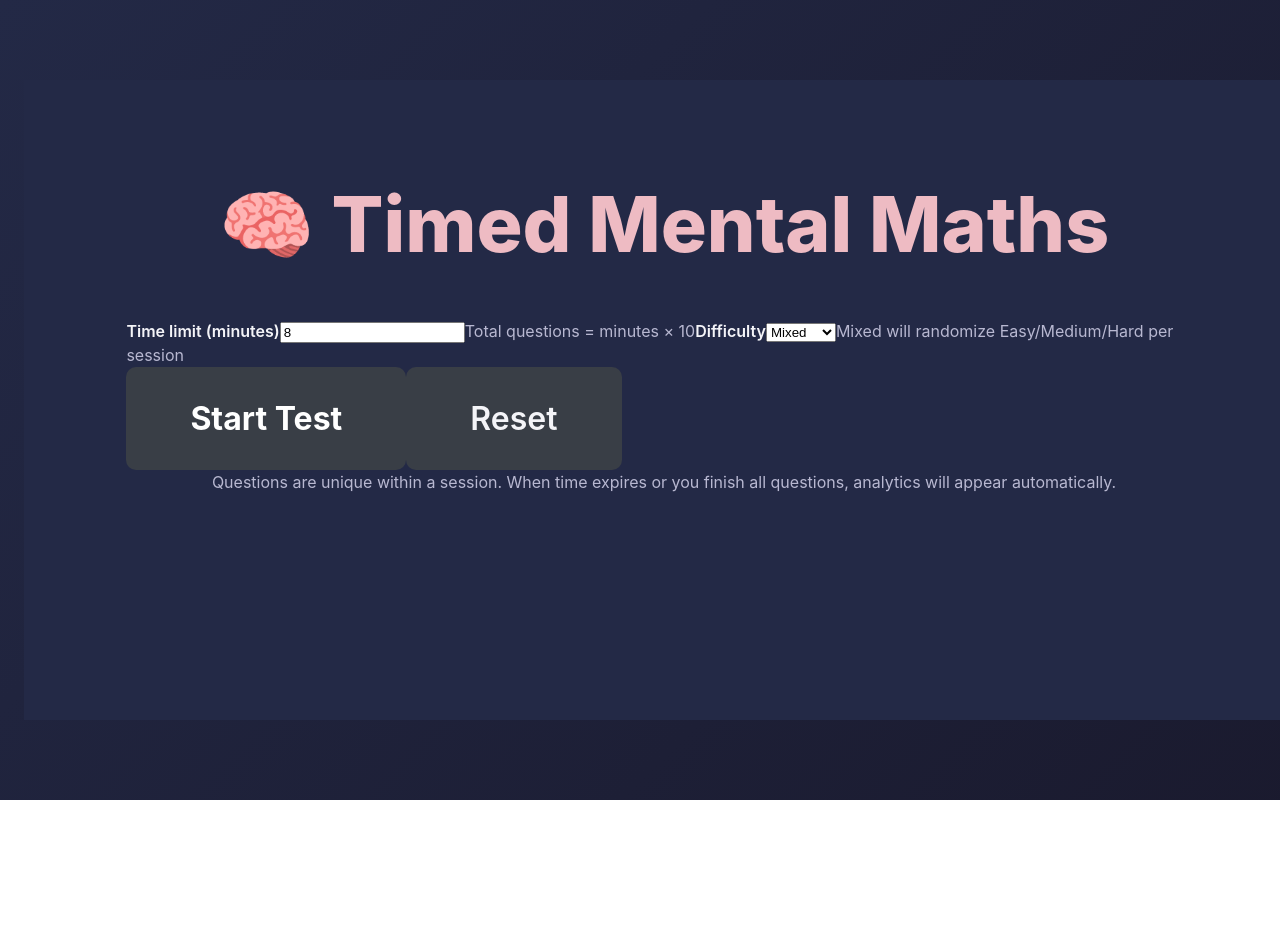
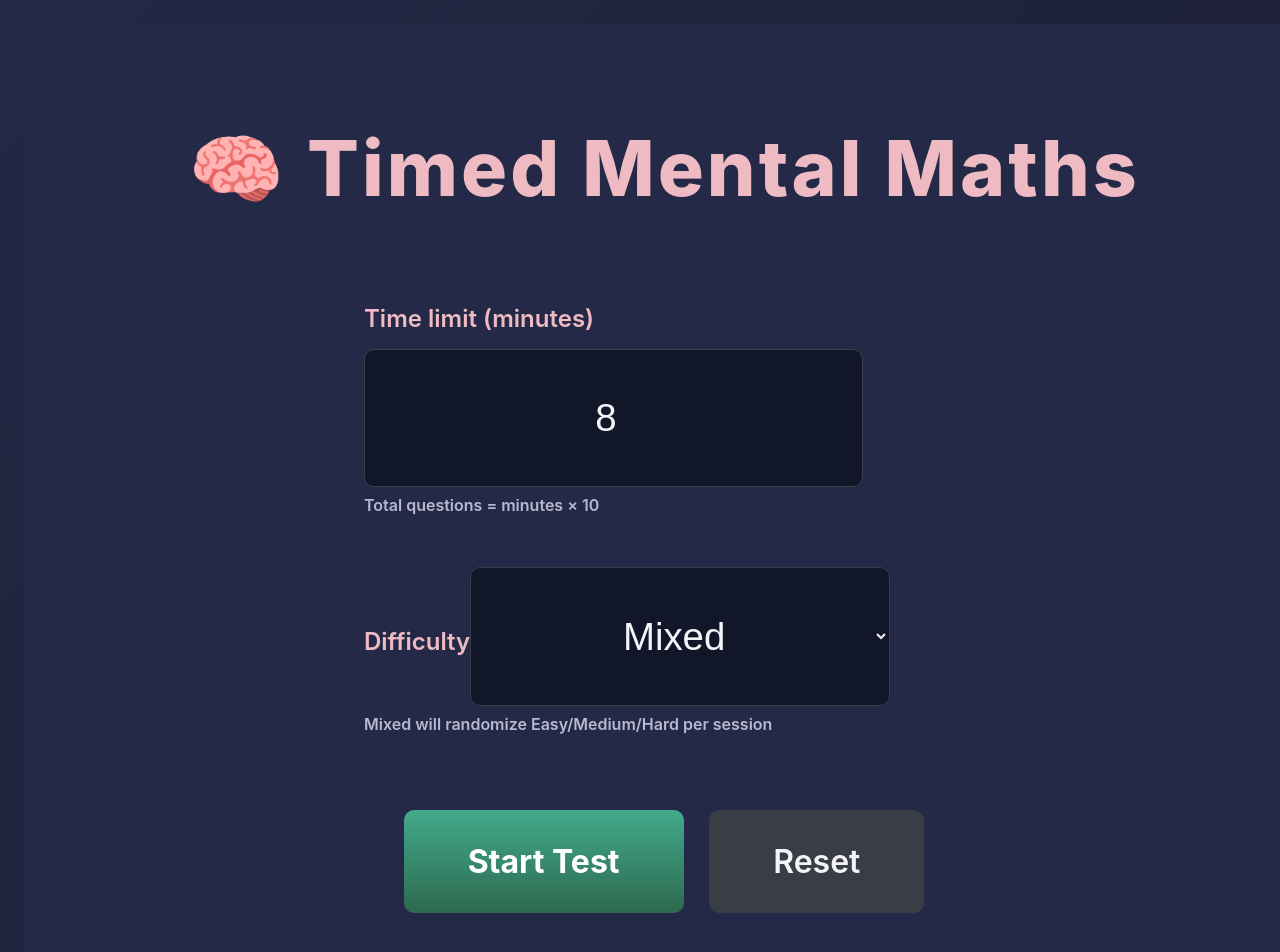
Before and after one commit to DeepanjanDas123/MentalMaths, a React (Vite) app: page / in a window 1280 px wide. Shown: the top 952 px of the page. Before the commit the page ends 800 px from the top, so only its background shows below. Built offline with nearby package versions, Linux system fonts and the light colour scheme.

Commit message:
Changed Menu Format

```diff
--- a/src/App.jsx
+++ b/src/App.jsx
@@ -308,34 +308,58 @@ export default function TimedMentalMaths() {
   // render
   if (stage === 'menu') {
   return (
-      <div className="min-h-screen flex items-center justify-center p-6 bg-gradient-to-br from-blue-100 via-purple-100 to-pink-100">
-        <div className="ui-card animate-fadein">
-          <h1 className="text-4xl font-extrabold mb-6 text-center text-purple-700 drop-shadow">🧠 Timed Mental Maths</h1>
-          <div className="grid grid-cols-1 md:grid-cols-2 gap-6">
-            <label className="flex flex-col">
-              <span className="text-base text-gray-700 font-semibold">Time limit (minutes)</span>
-              <input type="number" min="1" value={minutes} onChange={e => setMinutes(e.target.value)} className="border-2 border-purple-200 rounded-xl p-3 mt-2 text-lg focus:ring-2 focus:ring-purple-400 transition" />
-              <span className="text-xs text-gray-500 mt-1">Total questions = minutes × 10</span>
+    <div className="min-h-screen flex items-center justify-center">
+      <div className="ui-card animate-fadein" style={{display: 'flex', flexDirection: 'column', alignItems: 'center', justifyContent: 'center', gap: '3vw'}}>
+        <h1 className="text-4xl font-extrabold mb-8 text-center text-purple-700 drop-shadow" style={{letterSpacing: '0.04em'}}>🧠 Timed Mental Maths</h1>
+        <div style={{width: '100%', maxWidth: 600, display: 'flex', flexDirection: 'column', gap: '2vw'}}>
+          <label style={{fontSize: '1.5rem', fontWeight: 600, marginBottom: 12, color: '#eebbc3'}}>
+            Time limit (minutes)
+            <input
+              type="number"
+              min="1"
+              value={minutes}
+              onChange={e => setMinutes(e.target.value)}
+              className="answer-input"
+              style={{marginTop: 12, width: '100%'}}
+            />
+            <span style={{fontSize: '1rem', color: '#b8b8d1', marginTop: 6, display: 'block'}}>Total questions = minutes × 10</span>
           </label>
-
-            <label className="flex flex-col">
-              <span className="text-base text-gray-700 font-semibold">Difficulty</span>
-              <select value={difficulty} onChange={e => setDifficulty(e.target.value)} className="border-2 border-purple-200 rounded-xl p-3 mt-2 text-lg focus:ring-2 focus:ring-purple-400 transition">
+          <label style={{fontSize: '1.5rem', fontWeight: 600, marginBottom: 12, color: '#eebbc3'}}>
+            Difficulty
+            <select
+              value={difficulty}
+              onChange={e => setDifficulty(e.target.value)}
+              className="answer-input"
+              style={{marginTop: 12, width: '100%'}}
+            >
               <option>Mixed</option>
               <option>Easy</option>
               <option>Medium</option>
               <option>Hard</option>
             </select>
-              <span className="text-xs text-gray-500 mt-1">Mixed will randomize Easy/Medium/Hard per session</span>
+            <span style={{fontSize: '1rem', color: '#b8b8d1', marginTop: 6, display: 'block'}}>Mixed will randomize Easy/Medium/Hard per session</span>
           </label>
         </div>
-
-          <div className="mt-8 flex gap-4 justify-center">
-            <button onClick={startTest} className="px-6 py-3 bg-gradient-to-r from-purple-600 to-blue-500 text-white rounded-xl text-lg font-bold shadow-lg hover:scale-105 transition">Start Test</button>
-            <button onClick={() => { setMinutes(8); setDifficulty('Mixed'); }} className="px-6 py-3 bg-gray-200 rounded-xl text-lg font-semibold hover:bg-gray-300 transition">Reset</button>
+        <div style={{display: 'flex', gap: '2vw', marginTop: 24}}>
+          <button
+            onClick={startTest}
+            className="bg-green-600 text-white font-bold"
+            style={{fontSize: '2rem', padding: '1em 2.5em'}}
+          >
+            Start Test
+          </button>
+          <button
+            onClick={() => { setMinutes(8); setDifficulty('Mixed'); }}
+            className="bg-gray-200 font-semibold"
+            style={{fontSize: '2rem', padding: '1em 2.5em'}}
+          >
+            Reset
+          </button>
         </div>
-
-          <div className="mt-8 text-sm text-gray-600 text-center">Questions are unique within a session. When time expires or you finish all questions, analytics will appear automatically.</div>
+        <div style={{marginTop: 32, fontSize: '1.2rem', color: '#b8b8d1', textAlign: 'center', maxWidth: 600}}>
+          Questions are unique within a session.<br />
+          When time expires or you finish all questions, analytics will appear automatically.
+        </div>
       </div>
     </div>
   );
```
Lines whose indentation alone changed are shown as unchanged.
